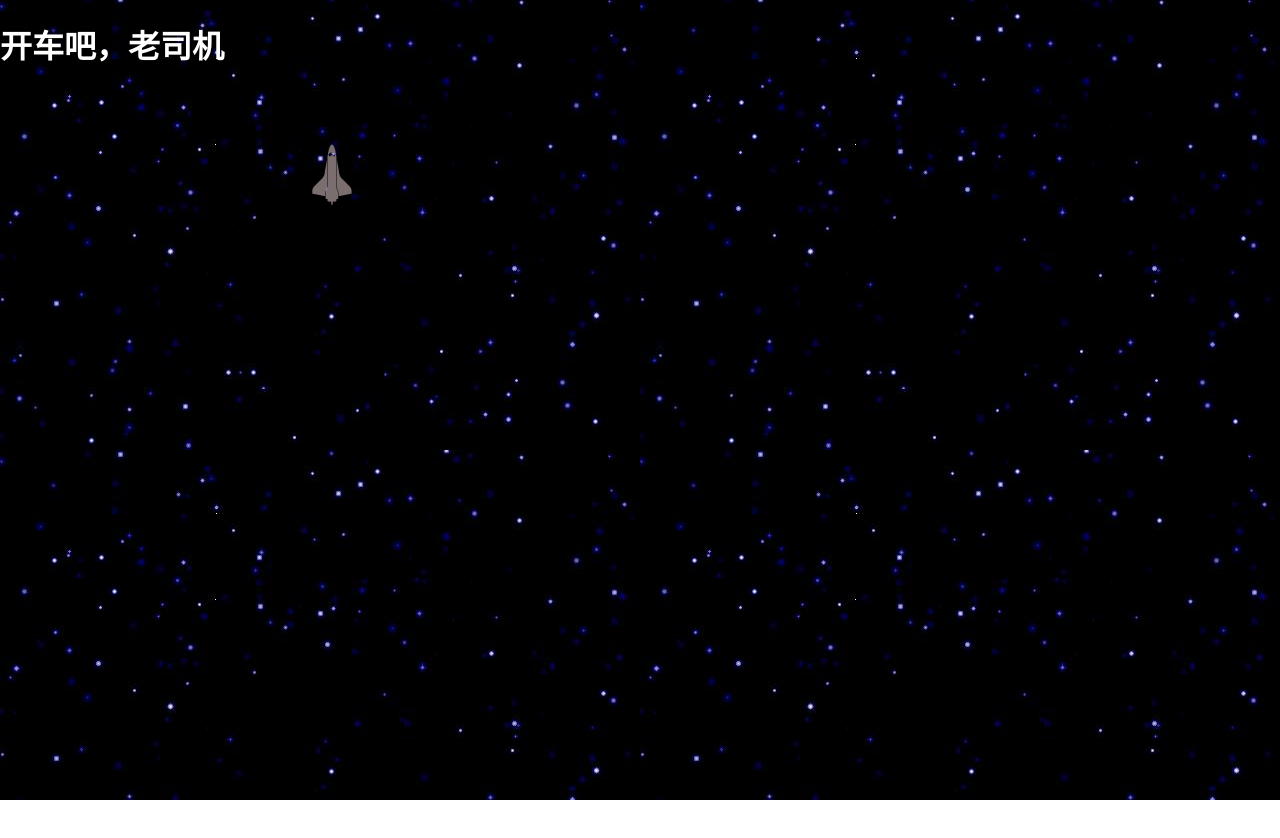
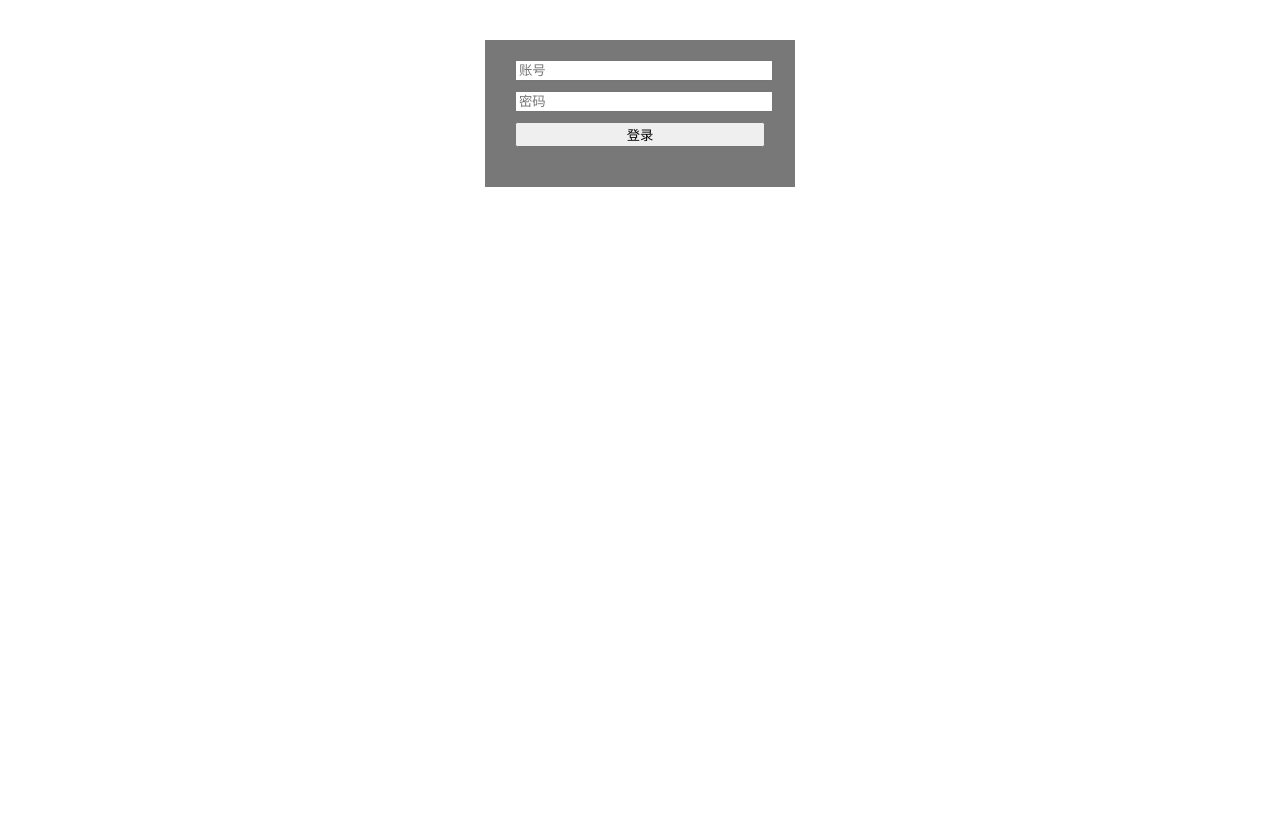
Before and after one commit to ChangsongYao/vuejs2rumentg, a Vue app: page / in a window 1280 px wide. Before the commit the page ends 800 px from the top, so only its background shows below. Built offline with nearby package versions, Linux system fonts and the light colour scheme.

Commit message:
7.1双向绑定指令

```diff
--- a/index.html
+++ b/index.html
@@ -5,87 +5,16 @@
   <meta name="viewport" content="width=device-width,initial-scale=1.0">
   <title>vuejs2rumentg</title>
   <!--<link rel="stylesheet" href="static/lib/led.css">-->
-  <script src="static/lib/vue.js"></script>
+  <!--<script src="static/lib/vue.js"></script>-->
 </head>
 <style>
-  #app{
-    position: absolute;
-    left:0;top:0;right:0;bottom:0;
-    overflow:hidden;
-    outline:none;
-    background:url(static/img/sky.jpg) repeat;
-    color:white;
-  }
-  #app .square{
-    position:absolute;
-    font-size:50px;
-    color:#7a6e6e;
-    transition:transform .5s;
-  }
+
 </style>
 <body>
-<div id="app"
-     tabindex=1
-     @keydown.up='move("up",5,5)'
-     @keydown.down='move("down",5,5)'
-     @keydown.left='move("left",5,5)'
-     @keydown.right='move("right",5,5)'
-     :style="{'background-position':bgpos[0]+'px ' + bgpos[1] + 'px' }"
->
-  <h1>开车吧，老司机</h1>
-  <div class="square fa fa-space-shuttle"
-       :style="{left:pos.left+'px',top:pos.top+'px',transform:tx}"></div>
-</div>
+<div id="app"></div>
 <!-- built files will be auto injected -->
 <script>
-  var vm = new Vue({
-    el: '#app',
-    data:{
-      tx:'rotate(-90deg)',
-      pos:{
-        left:300,
-        top:150
-      },
-      bgpos:[0,0],
-      dir:'up'
-    },
-    created:function(){
-      var self = this;
-      var step = function(){
-        self.move(self.dir,0,1);
-        self.$forceUpdate();
-        requestAnimationFrame(step);
-      };
-      requestAnimationFrame(step);
-    },
-    methods:{
-      move:function(dir,fgstep,bgstep){
-        this.dir = dir;
-        switch(dir){
-          case 'left':
-            this.pos.left -= fgstep;
-            this.tx = 'rotate(-180deg)';
-            this.bgpos[0] +=bgstep;
-            break;
-          case 'right':
-            this.pos.left += fgstep;
-            this.tx = 'rotate(0deg)';
-            this.bgpos[0] -=bgstep;
-            break;
-          case 'up':
-            this.pos.top -= fgstep;
-            this.tx = 'rotate(-90deg)';
-            this.bgpos[1] +=bgstep;
-            break;
-          case 'down':
-            this.pos.top += fgstep;
-            this.tx = 'rotate(90deg)';
-            this.bgpos[1] -=bgstep;
-            break;
-        }
-      }
-    }
-  });
+
 </script>
 </body>
 </html>
--- a/src/App.vue
+++ b/src/App.vue
@@ -1,15 +1,12 @@
 <template>
-  <div id="app"
-       tabindex=1
-       @keydown.up='move("up",5,5)'
-       @keydown.down='move("down",5,5)'
-       @keydown.left='move("left",5,5)'
-       @keydown.right='move("right",5,5)'
-       :style="{'background-position':bgpos[0]+'px ' + bgpos[1] + 'px' }"
-  >
-    <h1>开车吧，老司机</h1>
-    <div class="square fa fa-space-shuttle"
-         :style="{left:pos.left+'px',top:pos.top+'px',transform:tx}"></div>
+  <div id="app">
+    <form @submit.prevent="check" v-if="!authorized">
+      <input v-model="name" placeholder="账号">
+      <input type="password" v-model="pass" placeholder="密码">
+      <input type="submit" value="登录">
+      <div class="status">{{status}}</div>
+    </form>
+    <div class="protected" v-else></div>
   </div>
 </template>
 <script>
@@ -19,49 +16,17 @@
     name: 'App',
     data: function () {
       return {
-        tx:'rotate(-90deg)',
-        pos:{
-          left:300,
-          top:150
-        },
-        bgpos:[0,0],
-        dir:'up'
+        name:'',
+        pass:'',
+        authorized:false,
+        status:''
       }
     },
-    created:function(){
-      var self = this;
-      var step = function(){
-        self.move(self.dir,0,1);
-        self.$forceUpdate();
-        requestAnimationFrame(step);
-      };
-      requestAnimationFrame(step);
-    },
     methods:{
-      move:function(dir,fgstep,bgstep){
-        this.dir = dir;
-        switch(dir){
-          case 'left':
-            this.pos.left -= fgstep;
-            this.tx = 'rotate(-180deg)';
-            this.bgpos[0] +=bgstep;
-            break;
-          case 'right':
-            this.pos.left += fgstep;
-            this.tx = 'rotate(0deg)';
-            this.bgpos[0] -=bgstep;
-            break;
-          case 'up':
-            this.pos.top -= fgstep;
-            this.tx = 'rotate(-90deg)';
-            this.bgpos[1] +=bgstep;
-            break;
-          case 'down':
-            this.pos.top += fgstep;
-            this.tx = 'rotate(90deg)';
-            this.bgpos[1] -=bgstep;
-            break;
-        }
+      check:function(){
+        if(this.name!=='admin' || this.pass!=='admin')
+          return this.status='失败！不如试试 admin/admin？';
+        this.authorized = true;
       }
     }
   }
@@ -70,18 +35,27 @@
 </script>
 
 <style>
-  #app{
-    position: absolute;
-    left:0;top:0;right:0;bottom:0;
-    overflow:hidden;
-    outline:none;
-    background:url(../static/img/sky.jpg) repeat;
-    color:white;
+  html,body,#app,.protected{
+    height:100%;
   }
-  #app .square{
-    position:absolute;
-    font-size:50px;
-    color:#7a6e6e;
-    transition:transform .5s;
+  #app form{
+    width:250px;
+    margin:40px auto;
+    padding:20px 30px;
+    background:#787878;
   }
+  #app form > *{
+    margin-bottom:10px;
+  }
+  #app input{
+    width:100%;
+  }
+  .status{
+    color:red;
+  }
+  .protected{
+    background:url(../static/img/kings-glory.jpg);
+    background-size:cover;
+  }
+
 </style>
--- a/src/main.js
+++ b/src/main.js
@@ -6,8 +6,8 @@ import App from './App'
 
 Vue.config.productionTip = false
 
-// new Vue({
-//   el: '#app',
-//   components: {App},
-//   template: '<App/>'
-// })
+new Vue({
+  el: '#app',
+  components: {App},
+  template: '<App/>'
+})
```
Also changed, not shown: static/img/kings-glory.jpg (added).
